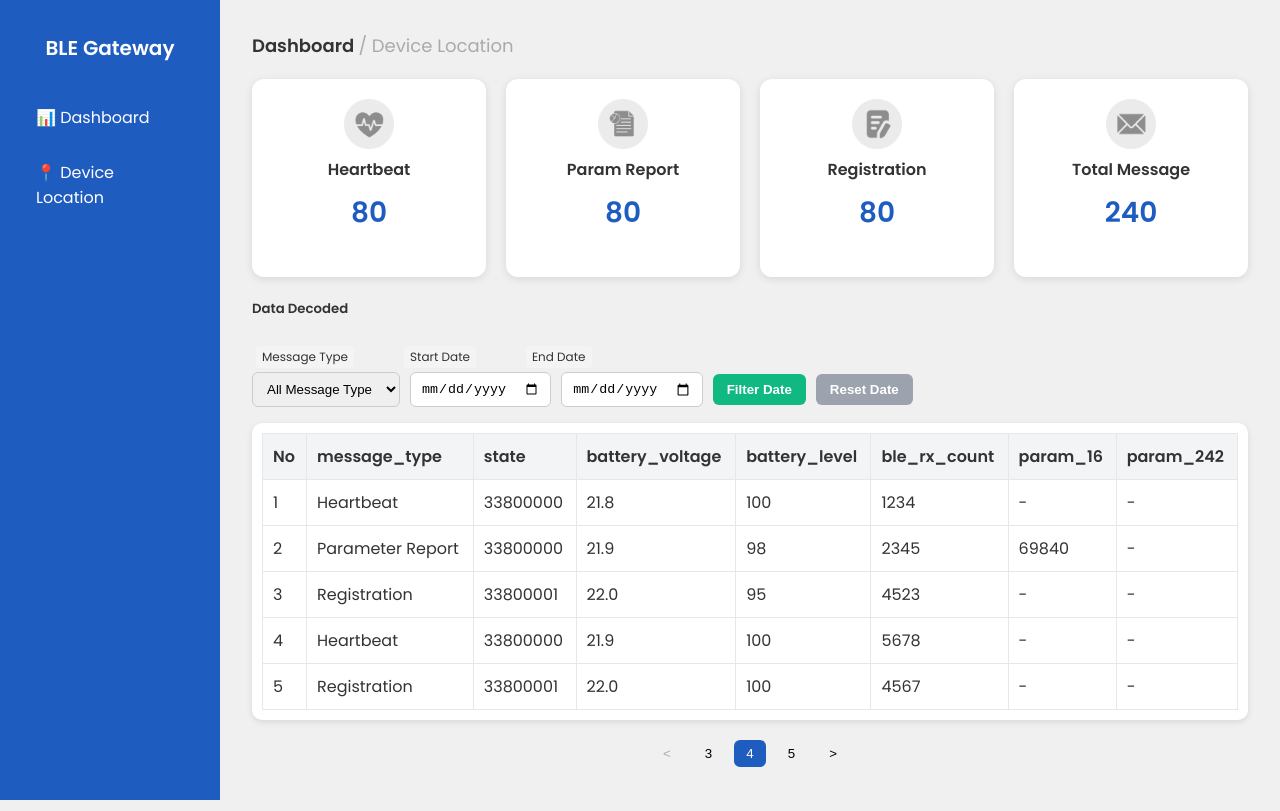
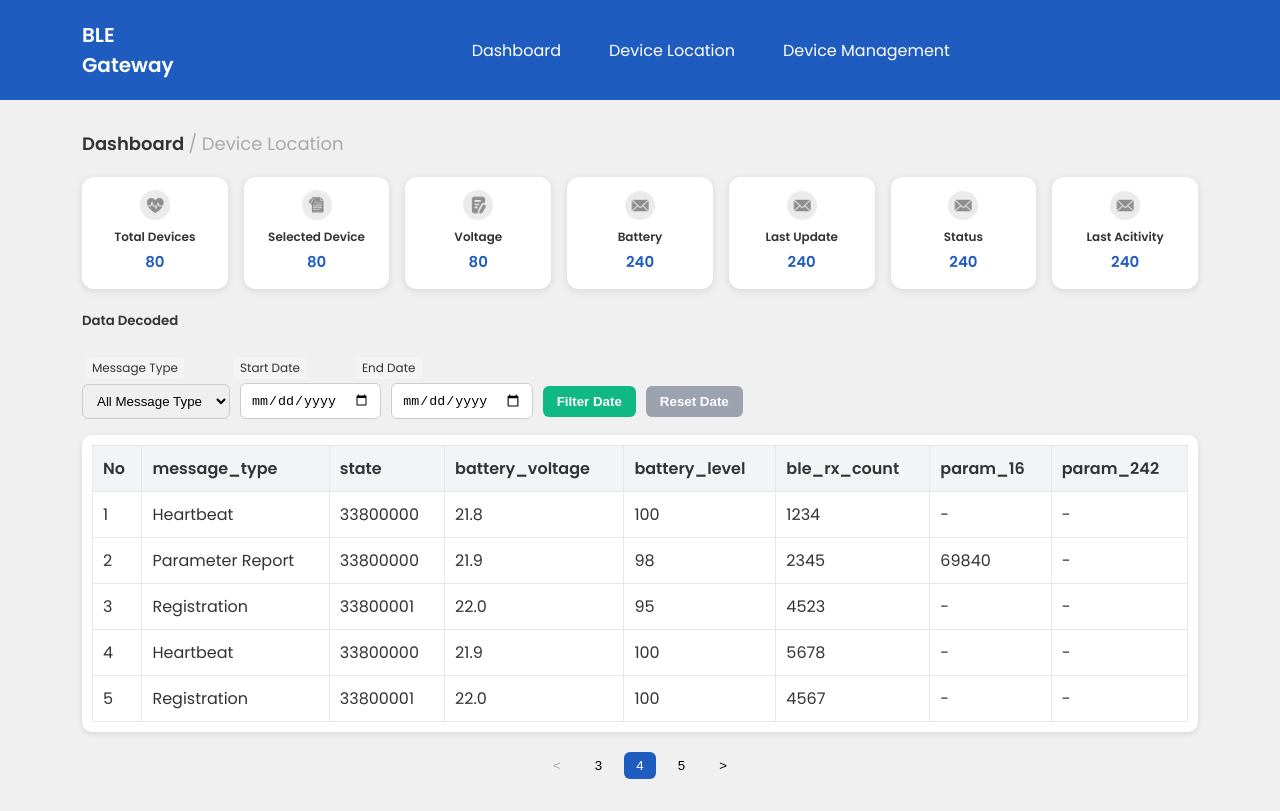
Before and after one commit to syifacts/ble_gateway, a website built with webpack: page src/templates/index.html in a window 1280 px wide. Built offline with nearby package versions, Linux system fonts and the light colour scheme; files whose address does not match are found by name.

Commit message:
update navigasi

```diff
--- a/package.json
+++ b/package.json
@@ -27,6 +27,7 @@
     "webpack-dev-server": "^5.2.2"
   },
   "dependencies": {
+    "leaflet": "^1.9.4",
     "regenerator-runtime": "^0.14.1"
   }
 }
--- a/src/public/styles/style.css
+++ b/src/public/styles/style.css
@@ -6,47 +6,82 @@ body {
   color: #333;
 }
 
-/* Sidebar */
-.sidebar {
+/* Topbar Navigation */
+.topbar {
   background: #1f5cbf;
   color: white;
-  width: 220px;
-  height: 100vh;
+  width: 100%;
+  height: 100px;
   position: fixed;
-  padding: 1rem;
+  top: 0;
+  left: 0;
+  right: 0;
+  z-index: 999;
+  padding: 0 2rem;
   box-sizing: border-box;
+  display: flex;
+  align-items: center;
+  justify-content: space-between;
 }
 
-.sidebar h2 {
-  text-align: center;
+/* Judul / Logo */
+.topbar h2 {
   font-size: 20px;
-  margin-bottom: 2rem;
+  margin: 0;
+}
+.topbar-left,
+.topbar-center {
+  flex: 1;
+  display: flex;
+  align-items: center;
+  margin-top: 20px;
+  margin-bottom: 20px;
 }
 
-.sidebar ul {
+.topbar-left {
+  justify-content: flex-start;
+  margin-left: 50px;
+}
+
+.topbar-center {
+  justify-content: center;
+}
+
+
+/* Nav Links */
+.topbar ul {
   list-style: none;
+  display: flex;
+  gap: 1rem;
+  margin: 0;
   padding: 0;
 }
 
-.sidebar .nav-link {
-  display: block;
+.nav-link {
   text-decoration: none;
   color: white;
-  padding: 10px 20px;
-  border-radius: 8px;
-  margin-bottom: 10px;
+  padding: 10px 16px;
+  border-radius: 6px;
   transition: background 0.3s;
 }
 
-.sidebar .nav-link.active,
-.sidebar .nav-link:hover {
+.nav-link.active,
+.nav-link:hover {
   background-color: #174da0;
+}
+
+/* Konten utama didorong ke bawah agar tidak tertutup topbar */
+#mainContent {
+  padding-top: 80px; /* tergantung tinggi .topbar */
+  margin-left: 50px;
+  margin-right: 50px;
 }
 
 /* Main */
 .content {
   margin-left: 220px;
   padding: 2rem;
+  margin-top: 50px;
 }
 
 /* Header */
@@ -54,6 +89,7 @@ body {
   margin: 0;
   font-size: 18px;
   font-weight: 600;
+
 }
 .dashboard-header span {
   color: #aaa;
@@ -62,28 +98,33 @@ body {
 
 /* Summary Cards */
 .summary-cards {
-  display: flex;
-  gap: 20px;
-  flex-wrap: wrap;
+  display: grid;
+  grid-template-columns: repeat(7, 1fr);
+  gap: 16px;
   margin-top: 20px;
 }
+.summary-card h2 {
+  font-size: 15px;
+  color: #1f5cbf;
+  margin-top: 4px;
+}
+
 
 .summary-card {
   background: white;
-  padding: 20px;
+  padding: 16px;
   border-radius: 12px;
   box-shadow: 0 2px 8px rgba(0, 0, 0, 0.1);
-  flex: 1;
-  min-width: 150px;
   text-align: center;
   font-weight: 600;
+  font-size: 12px;
+  display: flex;
+  flex-direction: column;
+  align-items: center;
+  justify-content: center;
+  height: 80px; /* atau sesuaikan */
 }
 
-.summary-card h2 {
-  margin-top: 10px;
-  font-size: 28px;
-  color: #1f5cbf;
-}
 
 /* Filters */
 .filters {
@@ -183,8 +224,17 @@ body {
 }
 
 .icon-summary {
-  width: 50px;
-  height: 50px;
+  width: 30px;
+  height: 30px;
   display: block;
   margin: 0 auto 0.5rem;
+  margin-top: 10px;
 }
+
+.map-container {
+  width: 100%;
+  height: 500px;
+  border-radius: 8px;
+  box-shadow: 0 1px 4px rgba(0,0,0,0.1);
+  z-index: 0;
+}
--- a/src/scripts/routes/routes.js
+++ b/src/scripts/routes/routes.js
@@ -1,9 +1,11 @@
 import DashboardPage from "../views/pages/dashboard";
+import DeviceLocation from "../views/pages/device-location";
 
 
 const routes = {
     '/':DashboardPage,
     '/dashboard': DashboardPage,
+    '/device-location' : DeviceLocation
 };
 
 export default routes;
--- a/src/scripts/views/app.js
+++ b/src/scripts/views/app.js
@@ -11,24 +11,24 @@ class App {
     window.addEventListener('hashchange', () => this.renderPage());
     window.addEventListener('load', () => this.renderPage());
   }
-
 _updateNavigation(currentUrl = '') {
   const nav = document.getElementById('navigationDrawer');
   if (!nav) return;
 
   nav.innerHTML = `
-      <h2 class="text-white text-center mt-4">BLE Gateway</h2>
-      <ul class="nav flex-column mt-5">
-        <li class="nav-item">
-          <a href="#/dashboard" class="nav-link">📊 Dashboard</a>
-        </li>
-        <li class="nav-item">
-          <a href="#/device-location" class="nav-link">📍 Device Location</a>
-        </li>
+    <div class="topbar">
+     <div class="topbar-left">
+      <h2>BLE <br> Gateway</h2>
+      <div class="topbar-center">
+      <ul>
+        <li><a href="#/dashboard" class="nav-link">Dashboard</a></li>
+        <li><a href="#/device-location" class="nav-link">Device Location</a></li>
+        <li><a href="#/device-management" class="nav-link">Device Management</a></li>
       </ul>
+    </div>
+    </div>
   `;
 
-    // Highlight active nav item
   const links = nav.querySelectorAll('.nav-link');
   links.forEach(link => {
     const href = link.getAttribute('href')?.replace('#', '');
@@ -39,6 +39,8 @@ class App {
     }
   });
 }
+
+
 
   async renderPage() {
     const url = UrlParser.parseActiveUrlWithCombiner();
--- a/src/scripts/views/pages/dashboard.js
+++ b/src/scripts/views/pages/dashboard.js
@@ -7,19 +7,30 @@ const Dashboard = {
 <div class="summary-cards">
   <div class="summary-card">
     <img src="icons/heartbeat.png" alt="heartbeat" class="icon-summary" />
-    Heartbeat <h2>80</h2>
+    Total Devices <h2>80</h2>
   </div>
   <div class="summary-card">
     <img src="icons/param.png" alt="param report" class="icon-summary" />
-    Param Report <h2>80</h2>
+    Selected Device <h2>80</h2>
   </div>
   <div class="summary-card">
     <img src="icons/regis.png" alt="registration" class="icon-summary" />
-    Registration <h2>80</h2>
+    Voltage <h2>80</h2>
   </div>
   <div class="summary-card">
     <img src="icons/total.png" alt="total message" class="icon-summary" />
-    Total Message <h2>240</h2>
+    Battery <h2>240</h2>
+  </div>  <div class="summary-card">
+    <img src="icons/total.png" alt="total message" class="icon-summary" />
+    Last Update <h2>240</h2>
+  </div>
+    <div class="summary-card">
+    <img src="icons/total.png" alt="total message" class="icon-summary" />
+    Status <h2>240</h2>
+  </div>
+    <div class="summary-card">
+    <img src="icons/total.png" alt="total message" class="icon-summary" />
+    Last Acitivity <h2>240</h2>
   </div>
 </div>
 
--- /dev/null
+++ b/src/scripts/views/pages/device-location.js
@@ -0,0 +1,39 @@
+const DeviceLocation = {
+  async render() {
+    return `
+      <div class="device-location-page">
+        <h2 class="mb-4">Device Location</h2>
+        <div id="map" class="map-container"></div>
+      </div>
+    `;
+  },
+
+  async afterRender() {
+    // Import Leaflet setelah DOM tersedia
+    const L = await import('leaflet');
+
+    // Cek jika sudah ada map sebelumnya (untuk SPA navigation)
+    if (window._leafletMap) {
+      window._leafletMap.remove();
+    }
+
+    // Koordinat pusat peta
+    const center = [-6.2, 106.816666];
+
+    // Inisialisasi peta
+    const map = L.map('map').setView(center, 13);
+    window._leafletMap = map; // simpan agar bisa dihapus saat navigasi
+
+    // Tambahkan tile layer dari OpenStreetMap
+    L.tileLayer('https://{s}.tile.openstreetmap.org/{z}/{x}/{y}.png', {
+      attribution: '&copy; OpenStreetMap contributors',
+    }).addTo(map);
+
+    // Tambahkan marker
+    L.marker(center).addTo(map)
+      .bindPopup('Perangkat berada di lokasi ini.')
+      .openPopup();
+  }
+};
+
+export default DeviceLocation;
--- a/src/templates/index.html
+++ b/src/templates/index.html
@@ -9,13 +9,15 @@
   <!-- Icon & Fonts (optional, bisa ditambahkan sesuai kebutuhan) -->
   <link rel="stylesheet" href="https://cdn.jsdelivr.net/npm/bootstrap-icons@1.10.5/font/bootstrap-icons.css">
   <link href="https://fonts.googleapis.com/css2?family=Poppins:wght@400;600&display=swap" rel="stylesheet">
+  <link href="https://unpkg.com/leaflet@1.9.4/dist/leaflet.css" rel="stylesheet"  integrity="sha256-sA+e2sy2I6VS09RzvrBx+UZt1xZdu8UXuO4S8wMnxPQ="
+  crossorigin="">
+
 </head>
 <body>
-  <div id="appWrapper" class="d-flex">
-    <nav id="navigationDrawer" class="sidebar"></nav>
-    <main id="mainContent" class="content flex-grow-1 p-4"></main>
-  </div>
+  <nav id="navigationDrawer" class="topbar"></nav>
+  <main id="mainContent" class="content p-4"></main>
 
   <script type="module" src="index.js"></script>
 </body>
+
 </html>
```
Also changed, not shown: dist/481.bundle.js (added), dist/481.bundle.js.LICENSE.txt (added), dist/bundle.js, dist/index.html, dist/styles.css, 1 other file. Lines whose indentation alone changed are shown as unchanged.
